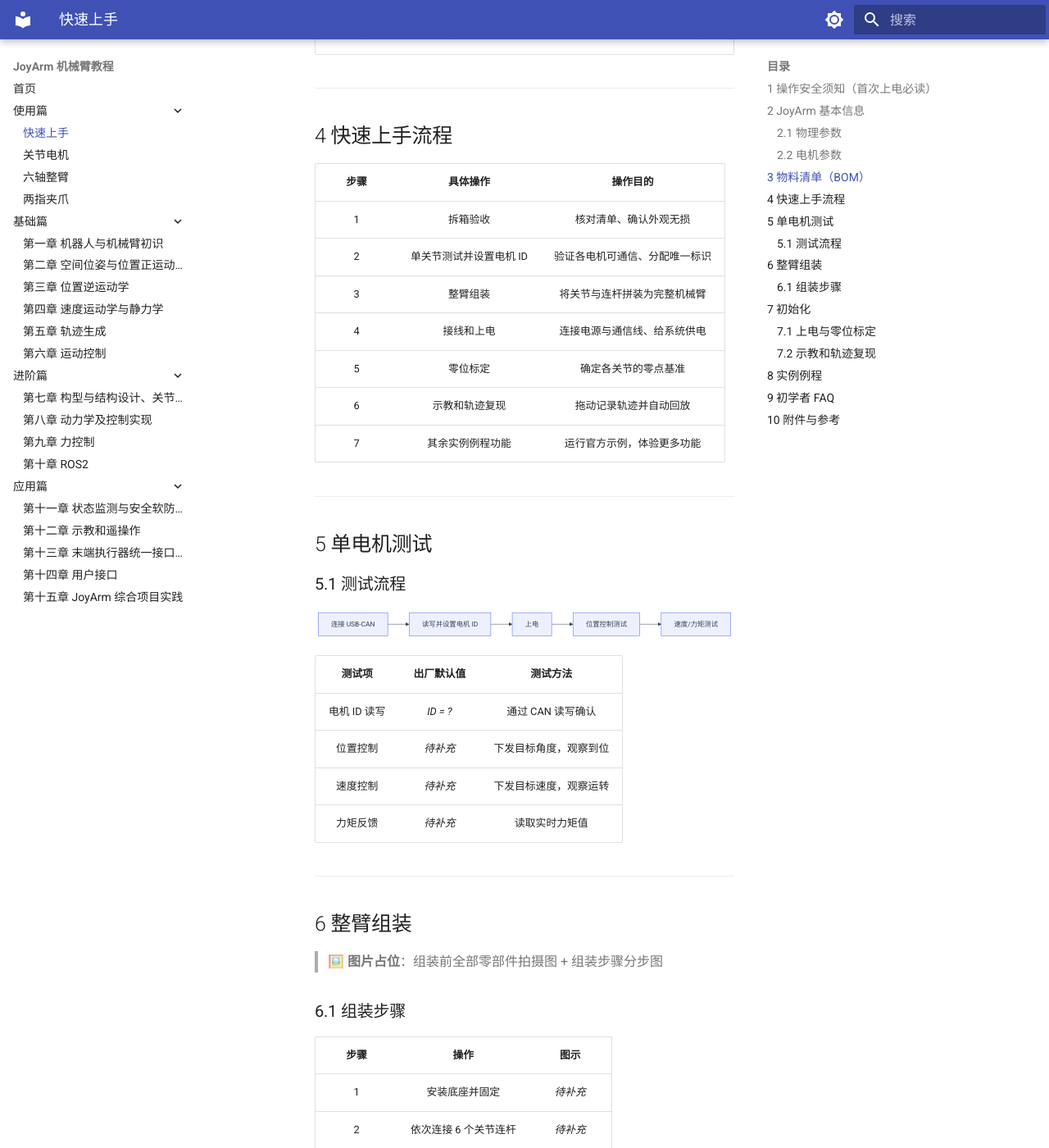
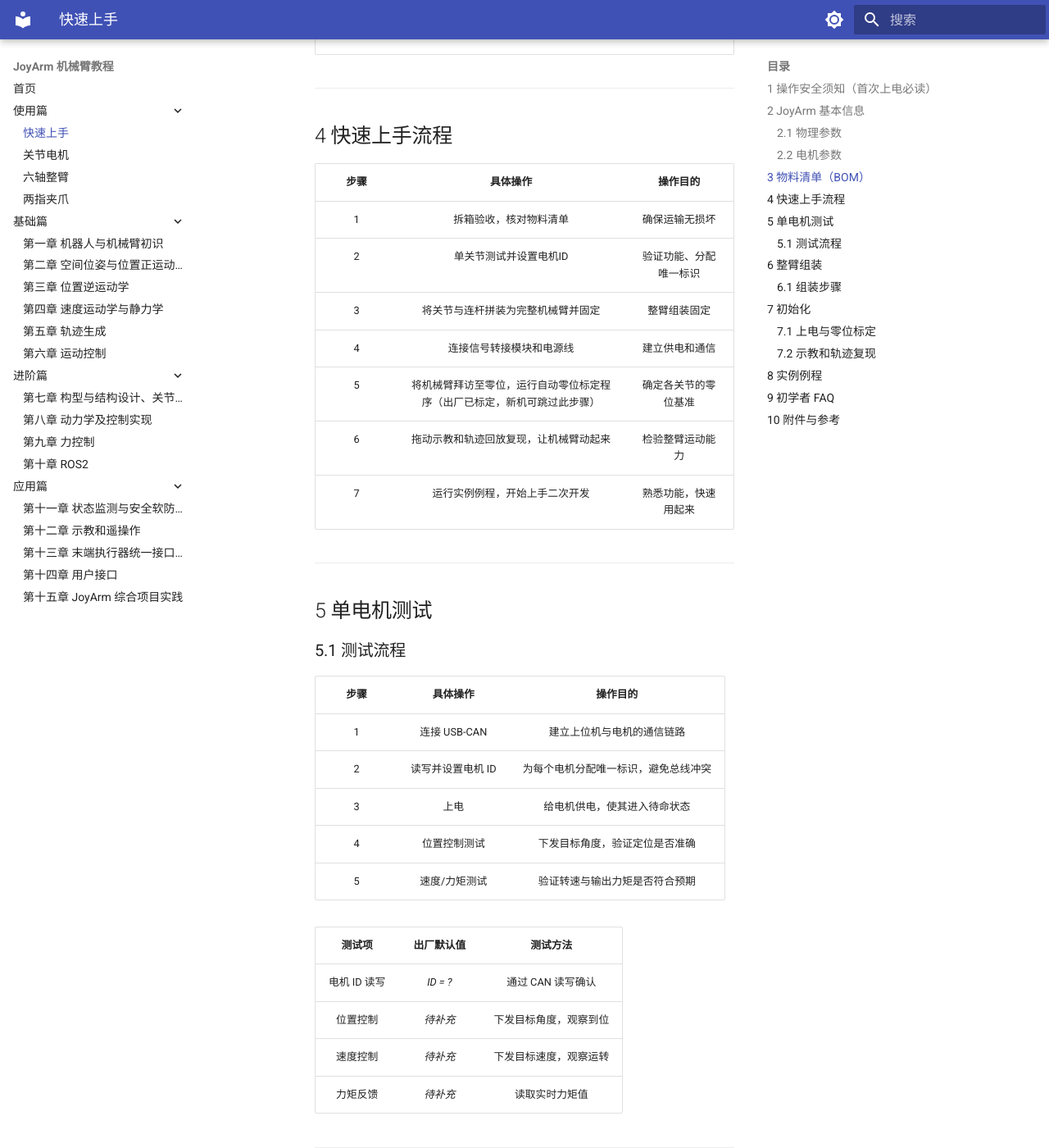
Before and after one commit to joyin-dexhand/joyin_arm_tutorial, an MkDocs documentation site: the page built from docs/chapter1_1.md, in a window 1280 px wide and 1400 px high, scrolled down 2141 px. Shown: the whole window at 82% size. Built offline with MkDocs 1.6.1 and Material for MkDocs 9.7.7, drawn with Linux system fonts in a browser that asks for light colours.

Commit message:
docs(快速上手): 单电机测试流程图改为表格(步骤/具体操作/操作目的)

````diff
--- a/docs/chapter1_1.md
+++ b/docs/chapter1_1.md
@@ -64,14 +64,14 @@
 ## 4 快速上手流程
 
 | 步骤 | 具体操作 | 操作目的 |
-|:---:|:---|:---|
-| 1 | 拆箱验收 | 核对清单、确认外观无损 |
-| 2 | 单关节测试并设置电机 ID | 验证各电机可通信、分配唯一标识 |
-| 3 | 整臂组装 | 将关节与连杆拼装为完整机械臂 |
-| 4 | 接线和上电 | 连接电源与通信线、给系统供电 |
-| 5 | 零位标定 | 确定各关节的零点基准 |
-| 6 | 示教和轨迹复现 | 拖动记录轨迹并自动回放 |
-| 7 | 其余实例例程功能 | 运行官方示例，体验更多功能 |
+|:---:|:---:|:---:|
+| 1 | 拆箱验收，核对物料清单 | 确保运输无损坏 |
+| 2 | 单关节测试并设置电机ID | 验证功能、分配唯一标识 |
+| 3 | 将关节与连杆拼装为完整机械臂并固定 | 整臂组装固定 |
+| 4 | 连接信号转接模块和电源线 | 建立供电和通信 |
+| 5 | 将机械臂拜访至零位，运行自动零位标定程序（出厂已标定，新机可跳过此步骤） | 确定各关节的零位基准 |
+| 6 | 拖动示教和轨迹回放复现，让机械臂动起来 | 检验整臂运动能力 |
+| 7 | 运行实例例程，开始上手二次开发 | 熟悉功能，快速用起来 |
 
 ---
 
@@ -79,13 +79,13 @@
 
 ### 5.1 测试流程
 
-```mermaid
-flowchart LR
-    A[连接 USB-CAN] --> B[读写并设置电机 ID]
-    B --> C[上电]
-    C --> D[位置控制测试]
-    D --> E[速度/力矩测试]
-```
+| 步骤 | 具体操作 | 操作目的 |
+|:---:|:---:|:---:|
+| 1 | 连接 USB-CAN | 建立上位机与电机的通信链路 |
+| 2 | 读写并设置电机 ID | 为每个电机分配唯一标识，避免总线冲突 |
+| 3 | 上电 | 给电机供电，使其进入待命状态 |
+| 4 | 位置控制测试 | 下发目标角度，验证定位是否准确 |
+| 5 | 速度/力矩测试 | 验证转速与输出力矩是否符合预期 |
 
 | 测试项 | 出厂默认值 | 测试方法 |
 |:---:|:---:|:---:|
````
